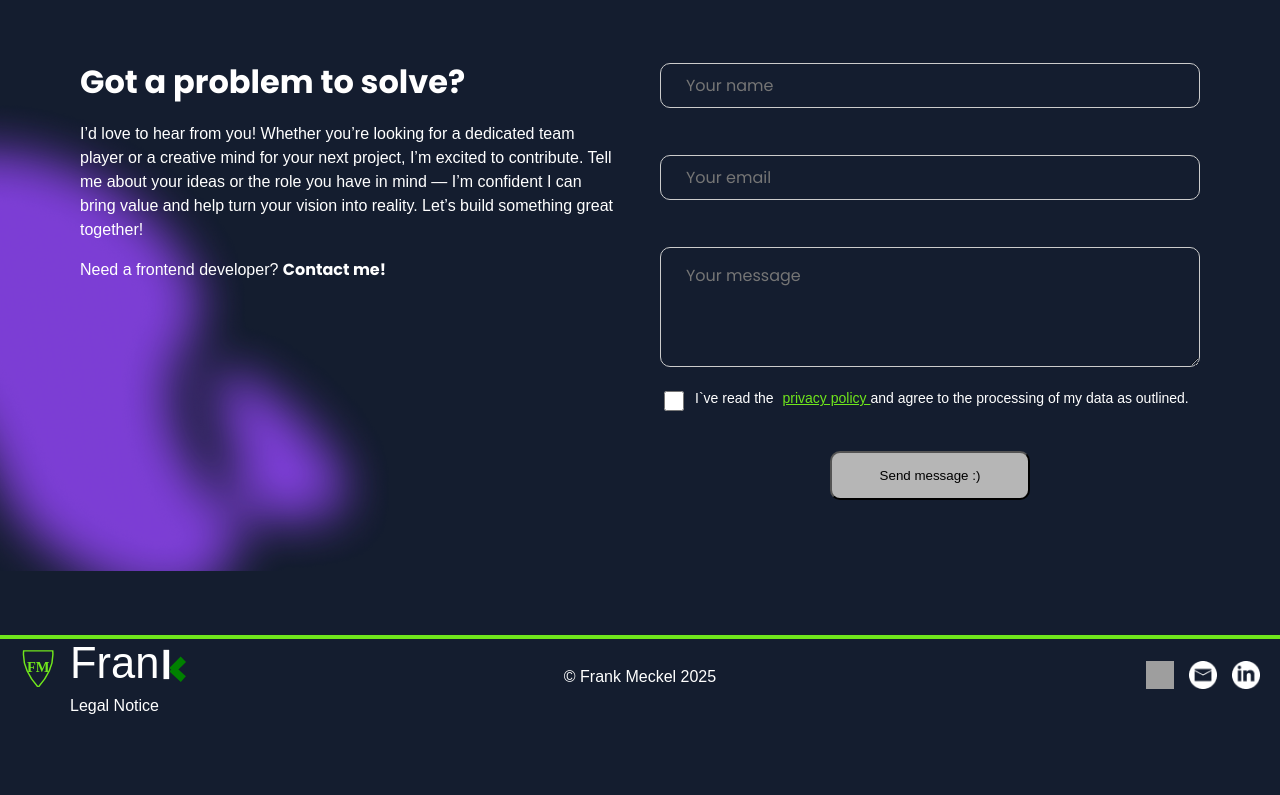
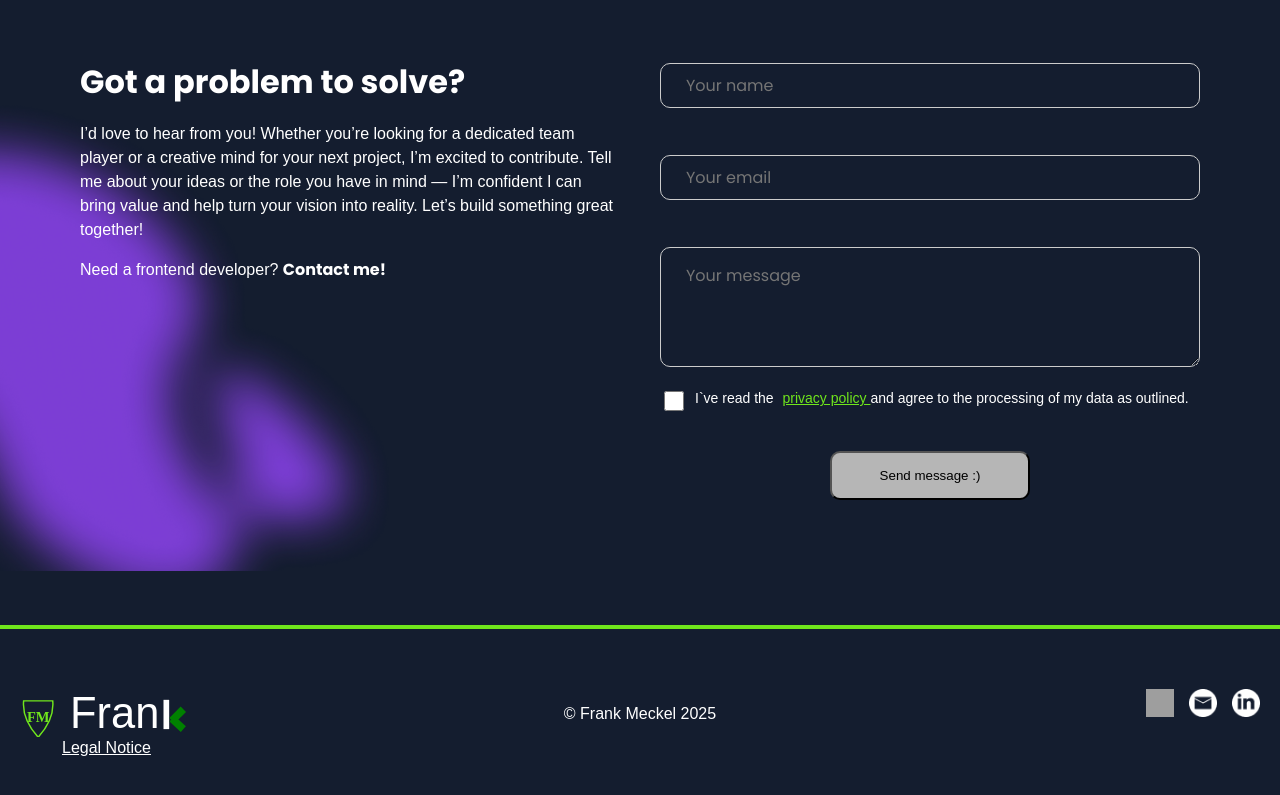
Before and after one commit to Frank-Meck/portfolio, an Angular app: page / in a window 1280 px wide. Shown: the part 4895-5690 px from the top of the page. Before the commit the page ends 5660 px from the top, so only its background shows below. Built offline with nearby package versions, Linux system fonts and the light colour scheme; grey boxes are pictures that could not be loaded.

Commit message:
Footer layout revised

```diff
--- a/src/app/shared/footer/footer.html
+++ b/src/app/shared/footer/footer.html
@@ -1,28 +1,30 @@
 <footer class="footer">
 
-  <!-- Left Section -->
+  <div class="footer_top"></div>
+
+  <div class="footer_main">
+
     <div class="footer_left">
 
-    <!-- Logo Wrapper -->
-    <div
-      class="footer_logo_wrapper"
-      (click)="goHome()"
-      (keydown.enter)="goHome()"
-      tabindex="0"
-      role="button"
-      aria-label="Go to start page"
-    >
-      <svg
-        class="footer_logo_svg"
-        width="40"
-        height="45"
-        viewBox="0 0 220 190"
-        xmlns="http://www.w3.org/2000/svg"
-      >
+
+      <div class="footer_logo_wrapper" (click)="goHome()" (keydown.enter)="goHome()" tabindex="0" role="button"
+        aria-label="Go to start page">
+        <svg class="footer_logo_svg" width="40" height="45" viewBox="0 0 220 190" xmlns="http://www.w3.org/2000/svg">
           <defs>
             <style>
-            .shield { fill: none; stroke: #70E61C; stroke-width: 8; }
-            .text { fill: #70E61C; font-size: 80px; font-family: serif; font-weight: bold; text-anchor: middle; }
+              .shield {
+                fill: none;
+                stroke: #70E61C;
+                stroke-width: 8;
+              }
+
+              .text {
+                fill: #70E61C;
+                font-size: 80px;
+                font-family: serif;
+                font-weight: bold;
+                text-anchor: middle;
+              }
             </style>
           </defs>
           <path class="shield" d="M20,20 L180,20 Q190,120 100,220 Q10,120 20,20 Z" />
@@ -39,7 +41,7 @@
         </div>
       </div>
 
-    <!-- Legal Notice Link -->
+
       <div class="footer_links">
         <a routerLink="/impressum">
           {{ langService.currentLang === 'EN'
@@ -51,7 +53,6 @@
     </div>
 
 
-  <!-- Center Section -->
     <div class="footer_center_right">
       <div class="footer_center">
         <p>© Frank Meckel 2025</p>
@@ -59,7 +60,6 @@
     </div>
 
 
-  <!-- Right Section -->
     <div class="footer_right">
       <a href="https://github.com/Frank-Meck" target="_blank">
         <img src="assets/icons/github.png" alt="GitHub" />
@@ -75,7 +75,6 @@
     </div>
 
 
-  <!-- Legal Notice (Mobile) -->
     <div class="footer_impressum_handy">
       <a routerLink="/impressum">
         {{ langService.currentLang === 'EN'
@@ -84,13 +83,14 @@
       </a>
     </div>
 
+  </div>
 
-  <!-- ✅ Reusable Modal Component -->
-  <app-modal
-    [show]="showEmailModal"
-    [title]="langService.t('footer.contactmail_topic')"
-    [message]="langService.t('footer.contactmail_text')"
-    (close)="closeEmailModal()"
-  ></app-modal>
+
+  <div class="footer_bottom"></div>
+
+
+
+  <app-modal [show]="showEmailModal" [title]="langService.t('footer.contactmail_topic')"
+    [message]="langService.t('footer.contactmail_text')" [isError]="false" (close)="closeEmailModal()"></app-modal>
 
 </footer>
--- a/src/app/shared/footer/footer.scss
+++ b/src/app/shared/footer/footer.scss
@@ -2,17 +2,8 @@
 
 .footer {
   width: 100%;
-  max-width: 1440px;
-  margin: 0 auto;
-  margin-top: 10px;
-  border-top: 4px solid v.$header_hover_text;
-  background-color: v.$footer_background;
   color: v.$footer_text;
-  display: flex;
-  justify-content: space-between;
-  align-items: center;
-  flex-wrap: wrap;
-  margin-bottom: 50px;
+  position: relative;
 
   a {
     color: white;
@@ -22,6 +13,25 @@
       color: v.$baseborder_color;
     }
   }
+
+
+  .footer_top {
+    width: 100%;
+    height: 50px;
+    border-top: 4px solid v.$header_hover_text;
+    background-color: v.$footer_background;
+  }
+
+
+  .footer_main {
+    width: 100%;
+    max-width: 1440px;
+    margin: 0 auto;
+    display: flex;
+    justify-content: space-between;
+    align-items: flex-start;
+    flex-wrap: wrap;
+    padding: 10px 0;
 
     .footer_left,
     .footer_center,
@@ -35,6 +45,7 @@
       flex-direction: column;
       justify-content: flex-start;
       margin-left: 20px;
+
 
       .footer_logo_wrapper {
         display: flex;
@@ -53,41 +64,19 @@
         }
 
         .footer_name {
-        margin-left: 10px;
           display: flex;
           align-items: center;
+          margin-left: 10px;
+        }
       }
     }
 
-    .footer_links {
-      display: block;
-      margin-top: 8px;
-      margin-left: 50px;
-
-      a {
-        text-decoration: none;
-      }
-    }
-
-    .footer_impressum_handy {
-      display: none;
-      margin-top: 8px;
-
-      a {
-        text-decoration: none;
-
-        &:hover {
-          text-decoration: underline;
-          color: v.$baseborder_color;
-        }
-      }
-    }
-  }
 
     .footer_center {
       justify-content: center;
       text-align: center;
     }
+
 
     .footer_right {
       justify-content: flex-end;
@@ -105,7 +94,7 @@
         }
       }
 
-    /* Mail Button: nur Bild sichtbar, Hintergrund transparent */
+
       .intro_mail_icon {
         background: transparent;
         border: none;
@@ -127,13 +116,46 @@
         }
       }
     }
+  }
+
+
+  .footer_bottom {
+    width: 100%;
+    height: 50px;
+    background-color: v.$footer_background;
+  }
+
+
+  .footer_links {
+    display: block;
+    margin-left: 42px;
+  }
 
   .footer_impressum_handy {
     display: none;
   }
 
+
   @media (max-width: 650px) {
-    margin-bottom: 10px;
+    .footer_top {
+      height: 15px;
+    }
+
+    .footer_bottom {
+      height: 5px;
+    }
+
+    .footer_links {
+      display: none !important;
+    }
+
+    .footer_impressum_handy {
+      display: block !important;
+      text-align: center;
+      margin-top: 10px;
+    }
+
+    .footer_main {
       flex-direction: column;
       align-items: center;
       text-align: center;
@@ -145,20 +167,6 @@
         .footer_logo_wrapper {
           justify-content: center;
         }
-
-      .footer_links {
-        display: none;
-      }
-
-      .footer_impressum_handy {
-        display: block;
-        text-align: center;
-      }
-    }
-
-    .footer_impressum_handy {
-      display: block;
-      margin: 10px 10px;
       }
 
       .footer_left,
@@ -166,7 +174,7 @@
       .footer_right {
         flex: unset;
         justify-content: center;
-      margin: 0px 0;
+        margin: 0;
       }
 
       .footer_center_right {
@@ -177,3 +185,4 @@
       }
     }
   }
+}
```
Also changed, not shown: src/app/shared/footer/footer.ts (+3 -7 lines). Lines whose indentation alone changed are shown as unchanged.
